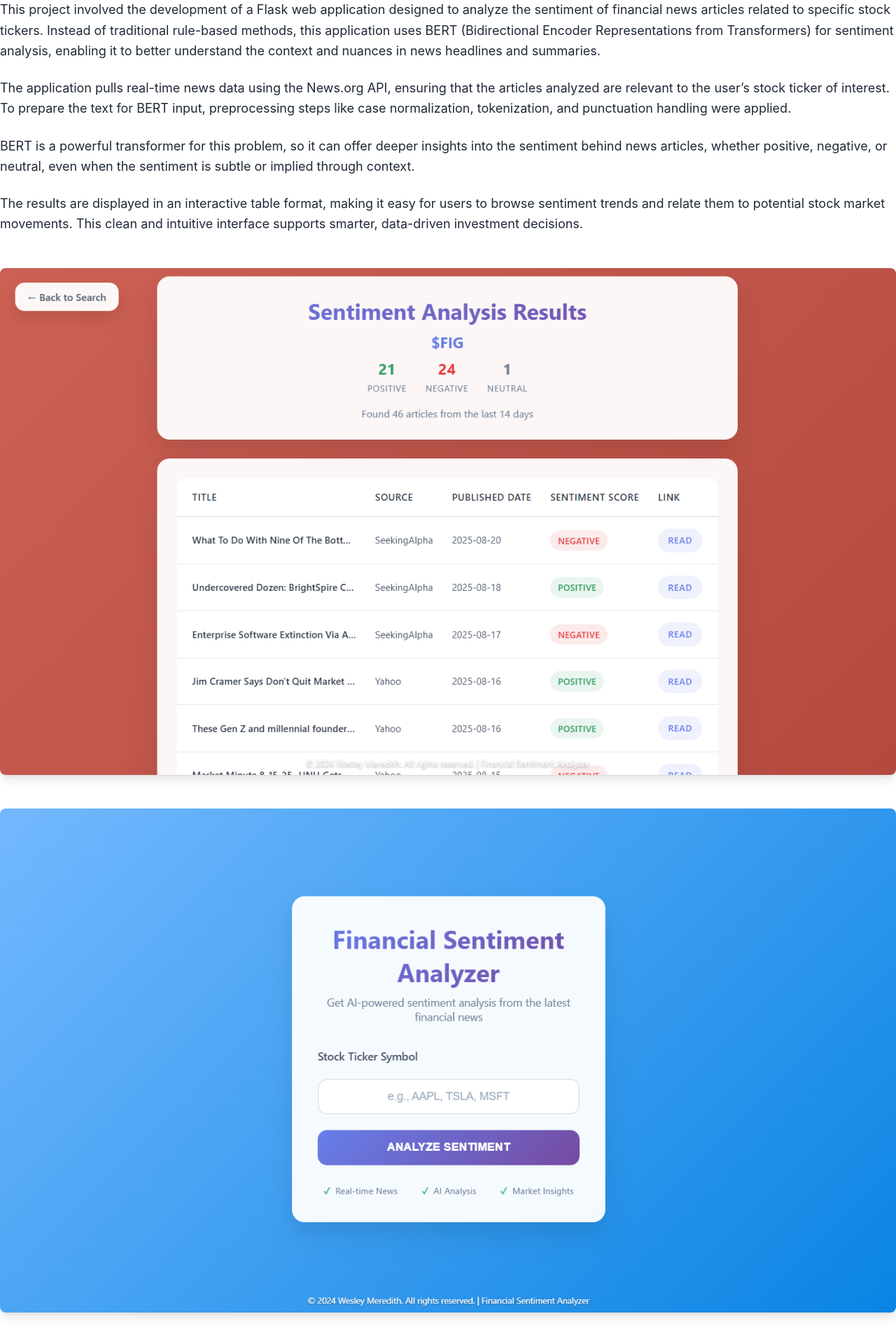
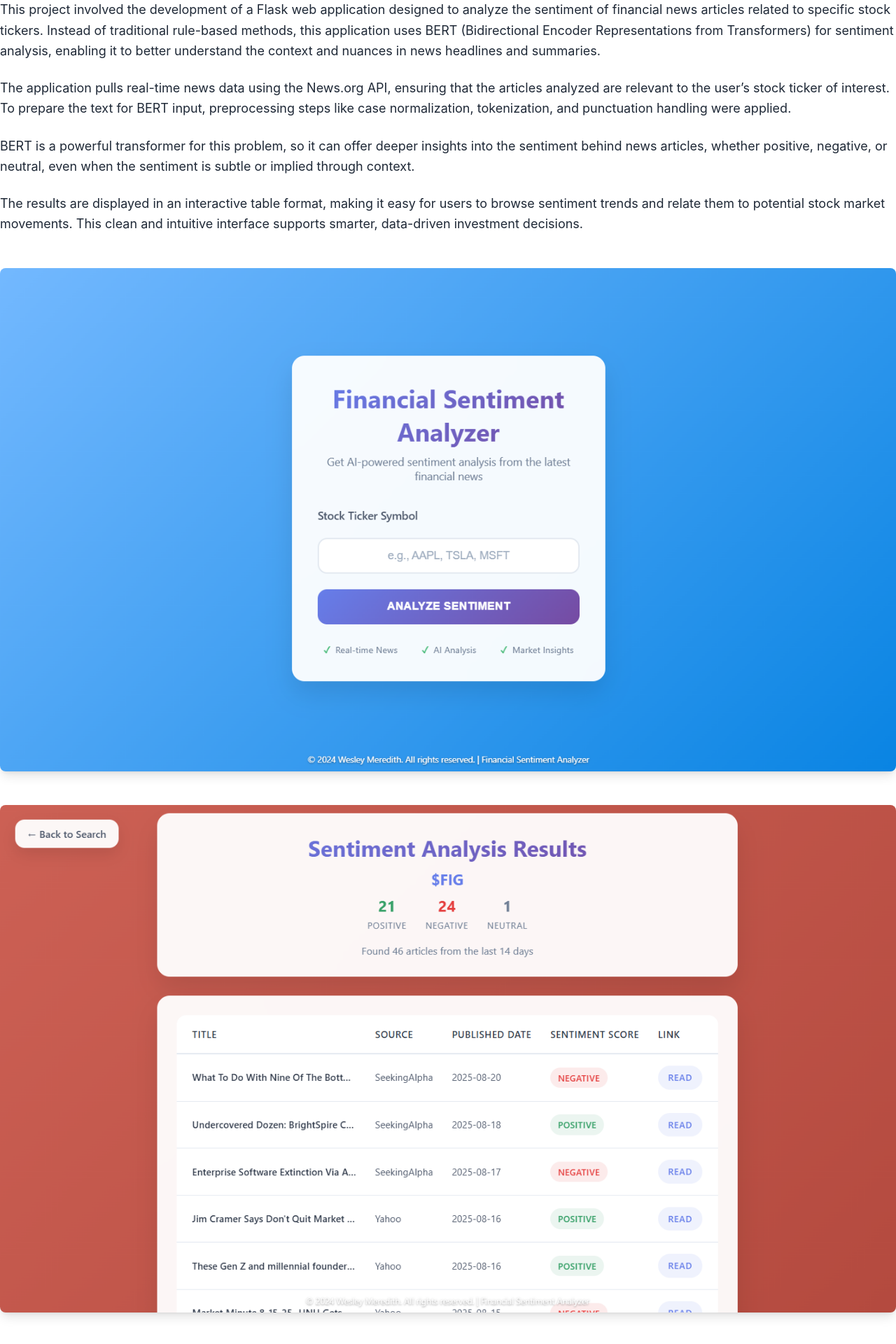
Before and after one commit to wesleymeredith/website_v2, a Next.js app: page /projects/StockNewsContent in a window 1280 px wide. Shown: the part 222-2142 px from the top of the page at 70% size. Built offline with nearby package versions, Linux system fonts and the light colour scheme.

Commit message:
reordered pictures

```diff
--- a/pages/projects/StockNewsContent.tsx
+++ b/pages/projects/StockNewsContent.tsx
@@ -85,7 +85,7 @@ const StockNewsContent: React.FC<{ project?: Project | null }> = ({ project }) =
       {project?.images?.[1] && (
         <div className="mb-12">
           <img
-            src={project.images[2]}
+            src={project.images[1]}
             alt={project.title ?? 'Project image'}
             className="w-full rounded-lg shadow-lg"
           />
@@ -94,7 +94,7 @@ const StockNewsContent: React.FC<{ project?: Project | null }> = ({ project }) =
       {project?.images?.[2] && (
         <div className="mb-12">
           <img
-            src={project.images[1]}
+            src={project.images[2]}
             alt={project.title ?? 'Project image'}
             className="w-full rounded-lg shadow-lg"
           />
```
